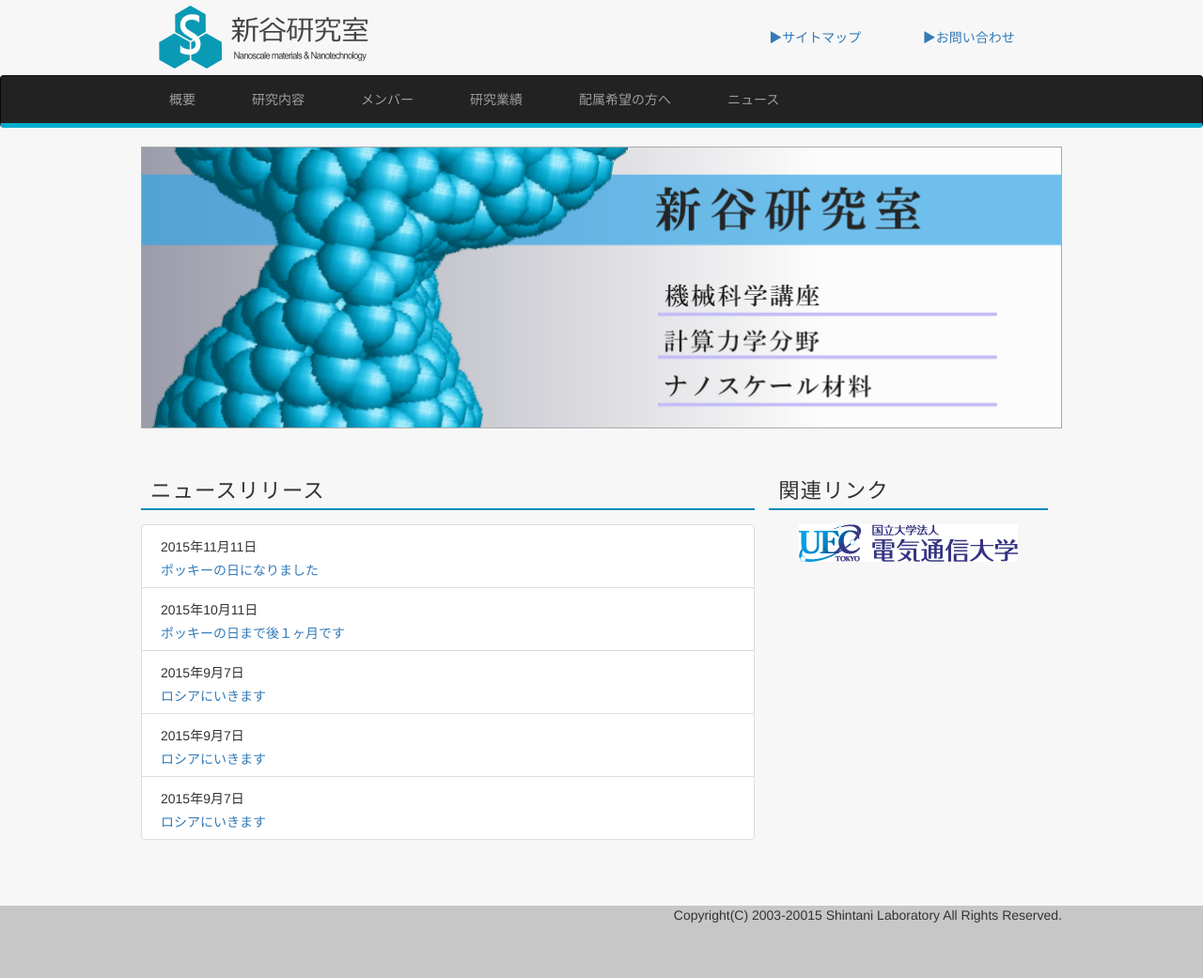
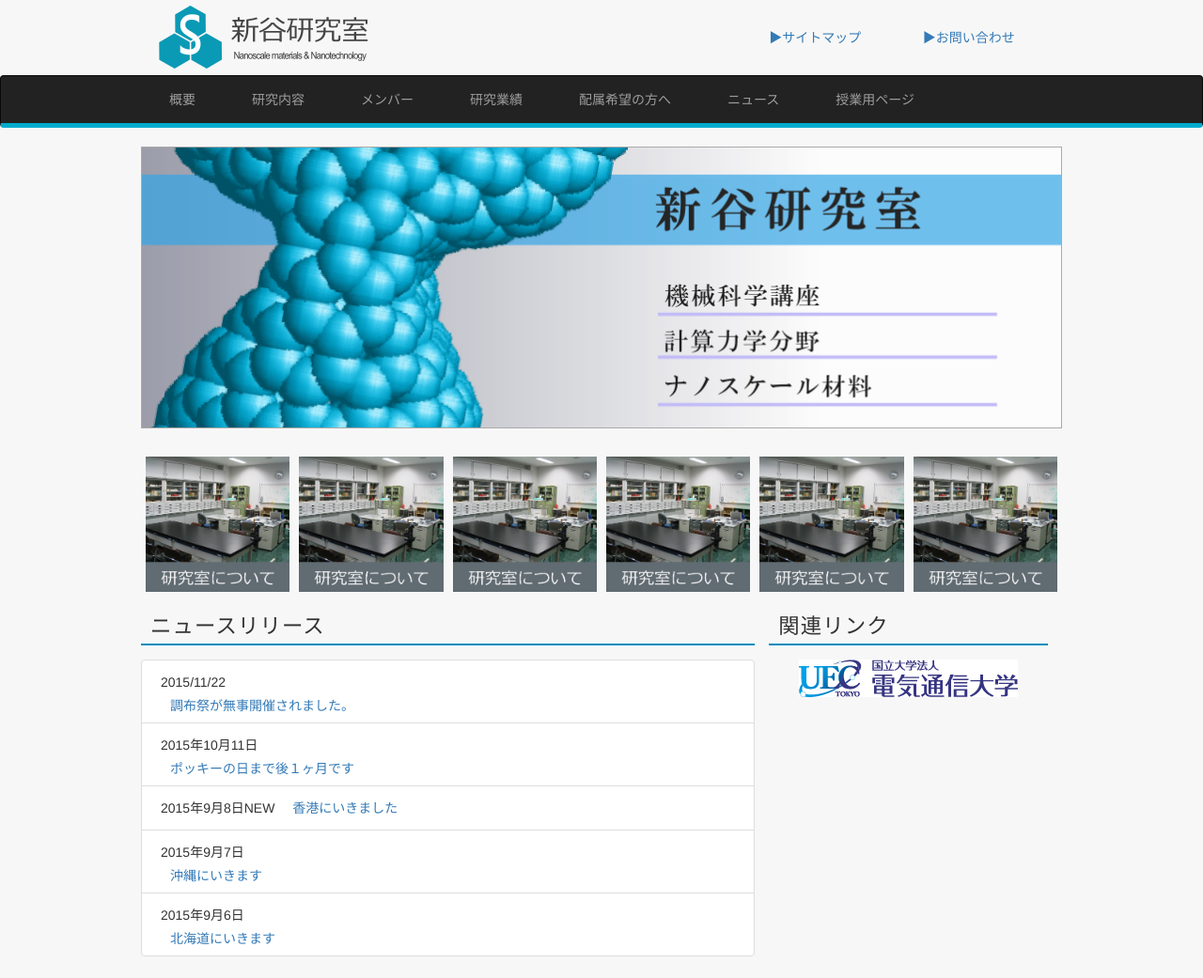
Before and after one commit to seconoid/ShintaniLab, a plain HTML site: page index.html in a window 1280 px wide. Shown: the top 1041 px of the page at 94% size. Drawn offline with nearby package versions, Linux system fonts and the light colour scheme; grey boxes are pictures that could not be loaded.

Commit message:
fixed
こまいところを修正

```diff
--- a/css/common.css
+++ b/css/common.css
@@ -77,6 +77,7 @@ h4 {
 }
 
 .slider .slideSet {
+	padding: 0;
 	position: absolute;
 }
 
@@ -92,6 +93,14 @@ h4 {
 	margin-bottom: 15px;
 }
 
+.contents {
+	background: #998;
+}
+.content {
+	padding: 0 5px;
+	background: #f7f7f7;
+}
+
 .news {
 	padding: 0;
 }
@@ -105,7 +114,7 @@ h4 {
 }
 
 .list-group-item a {
-	margin: 5px;
+	margin: 10px 15px;
 }
 
 footer {
--- a/index.html
+++ b/index.html
@@ -43,6 +43,7 @@
 							<li><a href="#">研究業績</a></li>
 							<li><a href="#">配属希望の方へ</a></li>
 							<li><a href="#">ニュース</a></li>
+							<li><a href="#">授業用ページ</a></li>
 						</ul>
 				</div>
 		    </nav>
@@ -52,38 +53,58 @@
 		<!-- コンテンツ部 -->
 		<div class="container">
 			<!-- メインビジュアル　980 * 300  -->
-			<div class="slider">
+			<div class="slider row">
 				<div class="slideSet">
-					<img class="slide" src="./images/mv_01.png" alt="メインビジュアル">
-					<img class="slide" src="./images/mv_02.png" alt="メインビジュアル">
-					<img class="slide" src="./images/mv_03.png" alt="メインビジュアル">
+					<img class="slide img-responsive" src="./images/mv_01.png" alt="メインビジュアル">
+					<img class="slide img-responsive" src="./images/mv_02.png" alt="メインビジュアル">
+					<img class="slide img-responsive" src="./images/mv_03.png" alt="メインビジュアル">
 				</div>
 			</div>
 			<!-- コンテンツ -->
+			<div class="row contents">
+				<div class="col-sm-2 content hidden-xs">
+					<img class="img-responsive" src="./images/content_01.png" alt="研究室について">
+				</div>
+				<div class="col-sm-2 hidden-xs content">
+					<img class="img-responsive" src="./images/content_01.png" alt="研究室について">
+				</div>
+				<div class="col-sm-2 hidden-xs content">
+					<img class="img-responsive" src="./images/content_01.png" alt="研究室について">
+				</div>
+				<div class="col-sm-2 hidden-xs content">
+					<img class="img-responsive" src="./images/content_01.png" alt="研究室について">
+				</div>
+				<div class="col-sm-2 hidden-xs content">
+					<img class="img-responsive" src="./images/content_01.png" alt="研究室について">
+				</div>
+				<div class="col-sm-2 hidden-xs content">
+					<img class="img-responsive" src="./images/content_01.png" alt="研究室について">
+				</div>
+			</div>
 			<div class="row">
 				<!-- 最近のニュース -->
 				<div class="col-xs-12 col-sm-8 news">
 					<h3 class="top_h3">ニュースリリース</h3>
 					<div class="list-group">
 						<div class="list-group-item">
-							<p class="date">2015年11月11日</p>
-							<a href="#">ポッキーの日になりました</a>
+							<p class="date">2015/11/22</p>
+							<a class="title" href="#">調布祭が無事開催されました。</a>
 						</div>
 						<div class="list-group-item">
 							<p class="date">2015年10月11日</p>
-							<a href="#">ポッキーの日まで後１ヶ月です</a>
+							<a class="title" href="#">ポッキーの日まで後１ヶ月です</a>
+						</div>
+						<div class="list-group-item">
+							<p class="date">2015年9月8日<span class="new">NEW</span</p>
+							<a class="title" href="#">香港にいきました</a>
 						</div>
 						<div class="list-group-item">
 							<p class="date">2015年9月7日</p>
-							<a href="#">ロシアにいきます</a>
+							<a class="title" href="#">沖縄にいきます</a>
 						</div>
 						<div class="list-group-item">
-							<p class="date">2015年9月7日</p>
-							<a href="#">ロシアにいきます</a>
-						</div>
-						<div class="list-group-item">
-							<p class="date">2015年9月7日</p>
-							<a href="#">ロシアにいきます</a>
+							<p class="date">2015年9月6日</p>
+							<a class="title" href="#">北海道にいきます</a>
 						</div>
 					</div>
 				</div>
```
Also changed, not shown: about.html (+1 -1 lines), member.html (+1 -1 lines), images/content.svg (added), images/content_01.png (added).
